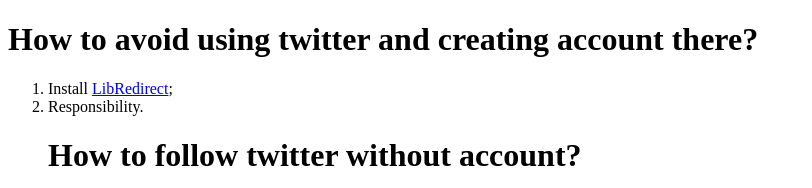
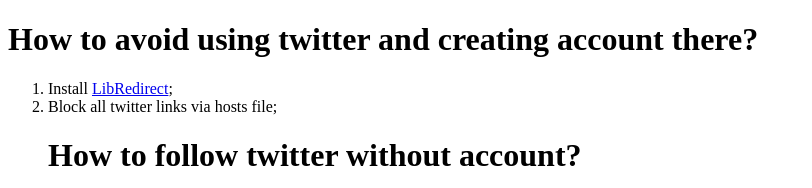
Before and after one commit to ChaosCrash13/ChaosCrash13.github.io, a plain HTML site: page index.html in a window 1280 px wide. Shown: the top 188 px of the page, without its empty margins (0-812 px from the left). Drawn offline with Linux system fonts and the light colour scheme.

Commit message:
Update index.html

```diff
--- a/index.html
+++ b/index.html
@@ -5,7 +5,7 @@
  <h1>How to avoid using twitter and creating account there?</h1>
   <ol type="1">
   <li>Install <a href="https://libredirect.github.io/index.html">LibRedirect</a>;</li>
-  <li>Responsibility.</li>
+  <li>Block all twitter links via hosts file;</li>
  </ol>
  <ol type="1">
   <h1>How to follow twitter without account?</h1>
```
